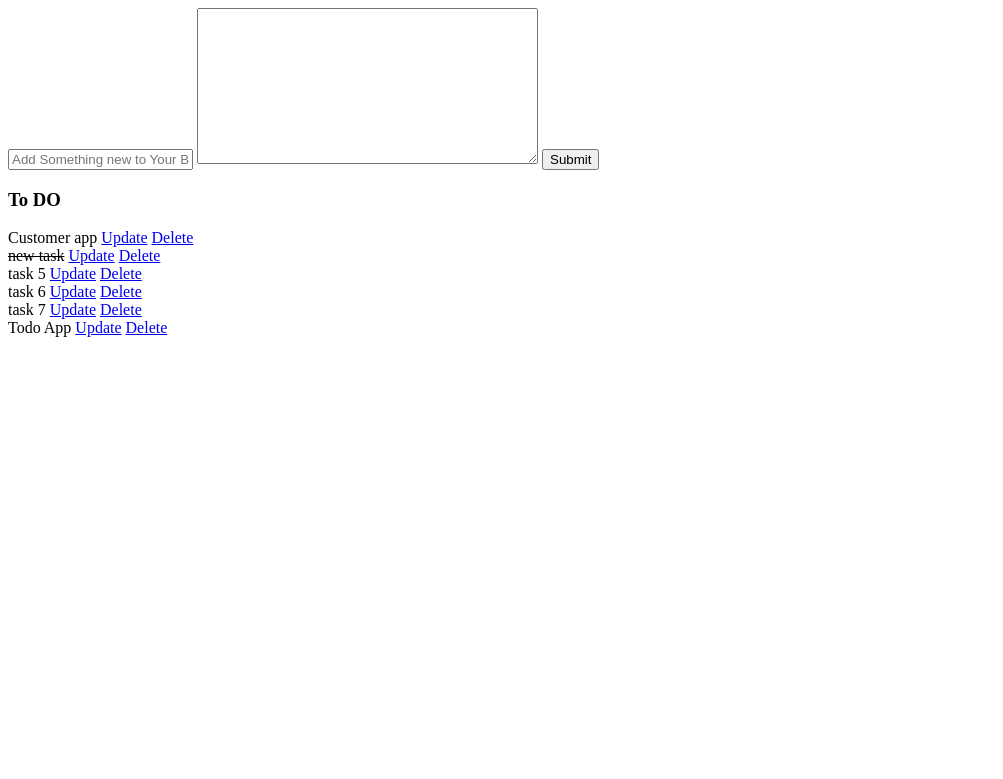
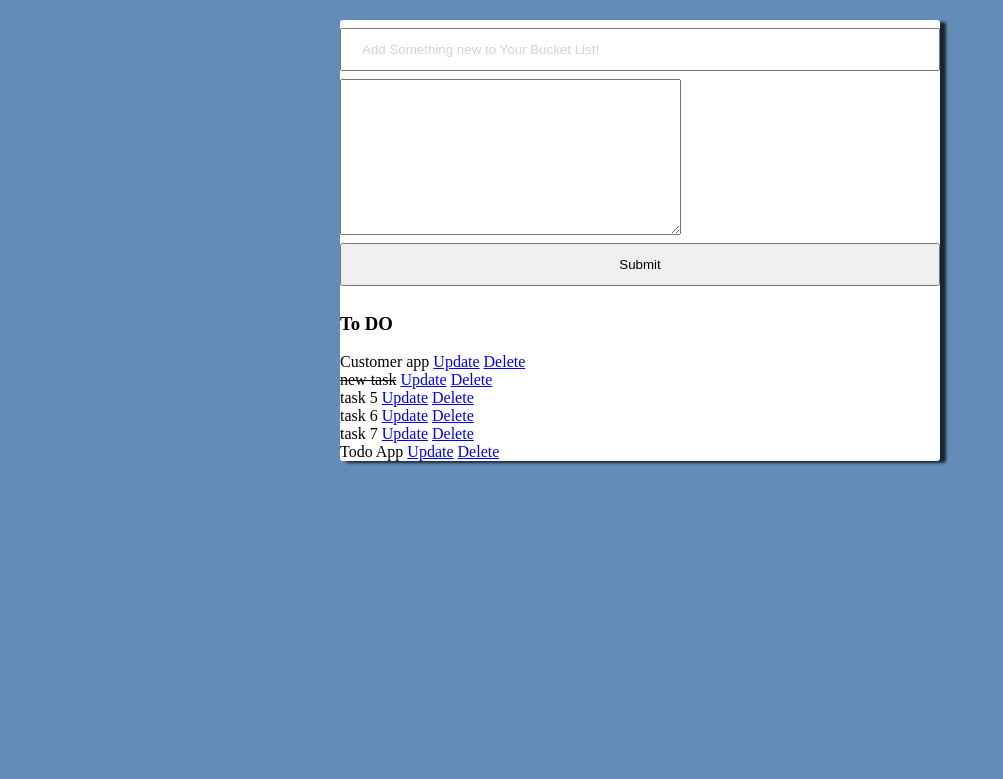
Before and after one commit to alxayeed/todo, a Django app: page / in a window 1280 px wide. Shown: the top 779 px of the page, without its empty margins (0-1003 px from the left). Run offline with Django 3.2, Linux system fonts and the light colour scheme; data comes from the database, SQL or seed files in the repository.

Commit message:
style added

```diff
--- a/todo/task/templates/task/list.html
+++ b/todo/task/templates/task/list.html
@@ -1,12 +1,55 @@
-<!DOCTYPE html>
-<html lang="en">
-<head>
-    <meta charset="UTF-8">
-    <meta name="viewport" content="width=device-width, initial-scale=1.0">
-    <title>Document</title>
-</head>
-<body>
-<div class="center" style="position:center;">
+
+<style>
+    body{
+        background-color: #638CB8;
+    }
+
+    input{
+        width: 100%;
+        padding: 12px 20px;
+        margin: 8px 0;
+        box-sizing: border-box
+    }
+
+    input::placeholder{
+        color:#d3d3d3
+
+    }
+
+    .submit{
+        background-color: #6BA3E8;
+    }
+
+    .center-column{
+        width: 600px;
+        margin: 20px auto;
+        padding: 20px auto;
+        background-color: #fff;
+        border-radius: 3px;
+        box-shadow: 6px 2px 3px 0px rgba(0,0,0,0.75);
+    }
+
+    .item-row{
+         background-color: #906abd;
+         margin: 10px;
+         padding: 20px;
+         border-radius: 3px;
+         color: #fff;
+         font-size: 16px;
+         box-shadow: 0px -1px 10px -4px rgba(0,0,0,0.75);
+    }
+
+    .btn-danger{
+        background-color: #ffae19;
+        border-color: #e59400;
+    }
+
+
+
+</style>
+
+
+<div class="center-column">
     <form method="POST" action="/">
         {% csrf_token %}
         {{ form.title }}
@@ -15,7 +58,7 @@
     </form>
     <h3>To DO</h3>
     {% for task in tasks %}
-        <div class="div">
+        <div>
             {% if task.completed == True %}
             <strike>{{ task.title }}</strike>
             {% else %}
@@ -25,10 +68,5 @@
 
             <a href="{% url 'delete' task.id %}"> Delete</a>
         </div>
+    {% endfor %}
 </div>
-
-    {% endfor %}
-
-
-</body>
-</html>
```
